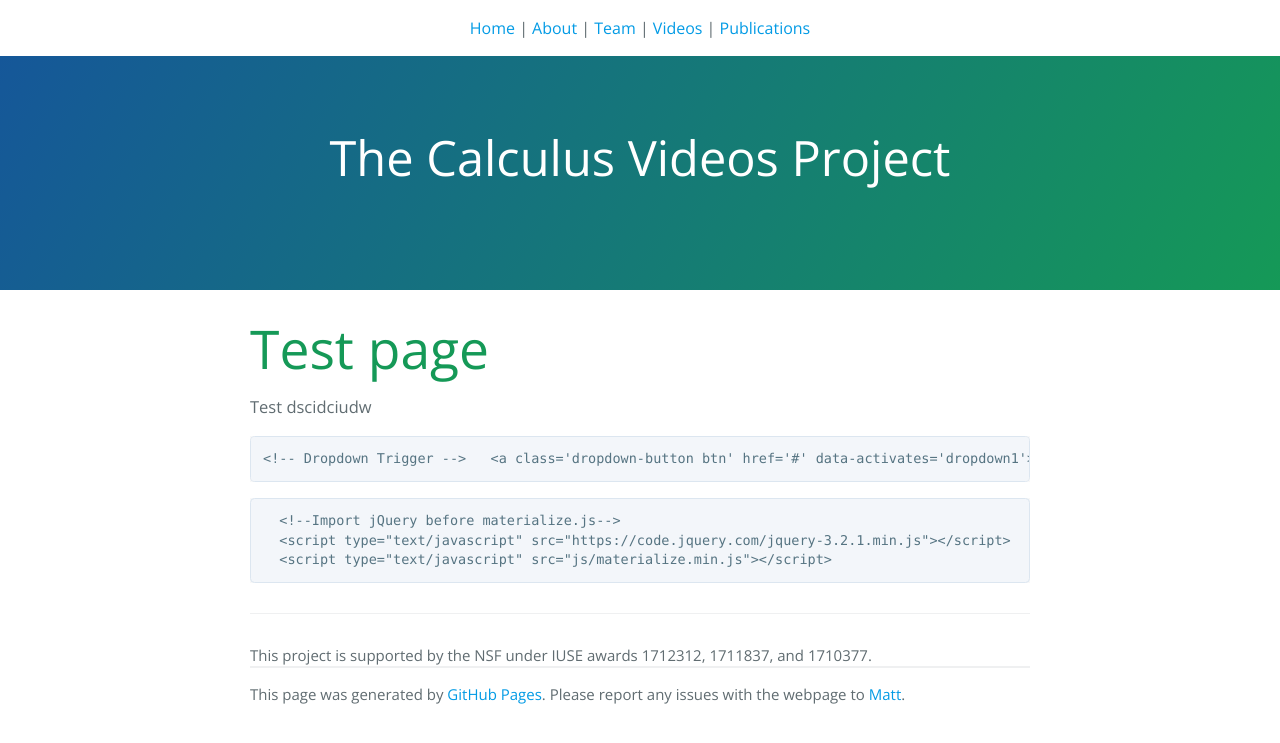
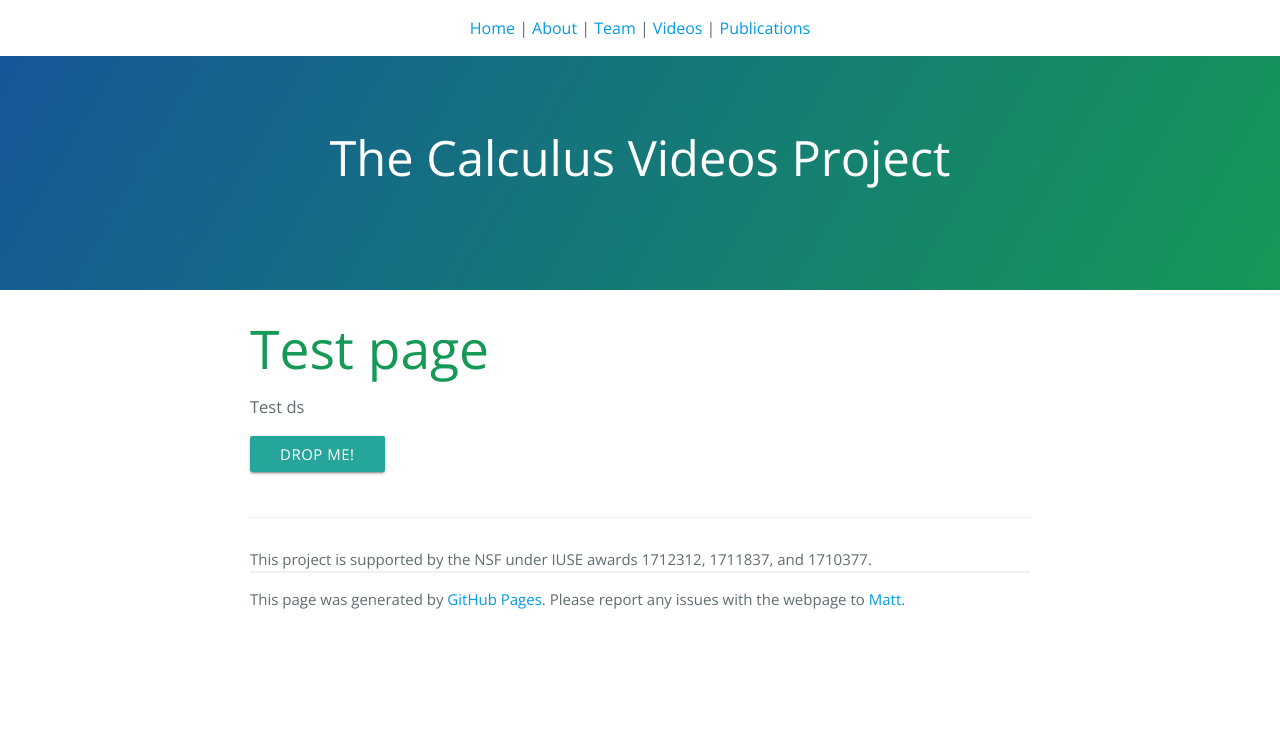
Before and after one commit to calcvids/calcvids.github.io, a Jekyll site: the page built from test.md, in a window 1280 px wide. Shown: the top 743 px of the page. Built offline with Jekyll 4.4.1, drawn with Linux system fonts in a browser that asks for light colours; nearby versions of some CDN libraries; our own code applies the rules of GitHub Pages for plain Markdown files.

Commit message:
try test page

```diff
--- a/test.md
+++ b/test.md
@@ -1,7 +1,8 @@
 ## Test page
 
-Test dscidciudw
+Test ds
 
+<body>
     <!-- Dropdown Trigger -->
   <a class='dropdown-button btn' href='#' data-activates='dropdown1'>Drop Me!</a>
 
@@ -18,3 +19,5 @@ Test dscidciudw
       <!--Import jQuery before materialize.js-->
       <script type="text/javascript" src="https://code.jquery.com/jquery-3.2.1.min.js"></script>
       <script type="text/javascript" src="js/materialize.min.js"></script>
+
+      </body>
```
